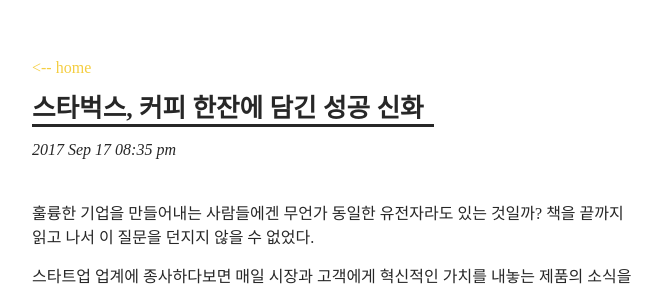
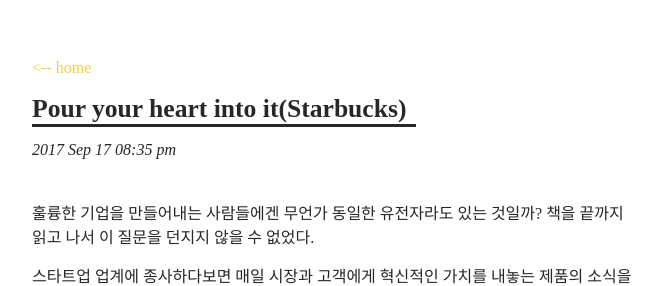
Before and after one commit to rohegg/rohegg.github.io, a Jekyll site: the page built from _posts/2017-09-17-스타벅스, 커피 한잔에 담긴 신화.md, in a window 1280 px wide. Shown: the top 286 px of the page, without its empty margins (308-971 px from the left). Built offline with Jekyll 4.4.1, drawn with Linux system fonts in a browser that asks for light colours.

Commit message:
edit index

```diff
--- a/_posts/2017-09-17-스타벅스, 커피 한잔에 담긴 신화.md
+++ b/_posts/2017-09-17-스타벅스, 커피 한잔에 담긴 신화.md
@@ -1,6 +1,6 @@
 ---
 layout: post
-title: 스타벅스, 커피 한잔에 담긴 성공 신화
+title: Pour your heart into it(Starbucks)
 date: 2017-09-17T20:35:01Z
 ---
 
```
Also changed, not shown: _posts/2017-08-08-배달의민족 SNS전략 및 팬덤마케팅 강의.md (+1 -1 lines), 4 other files.
